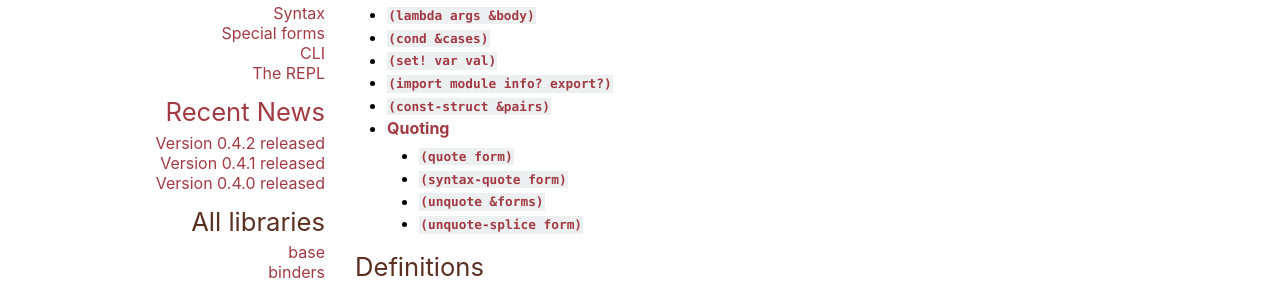
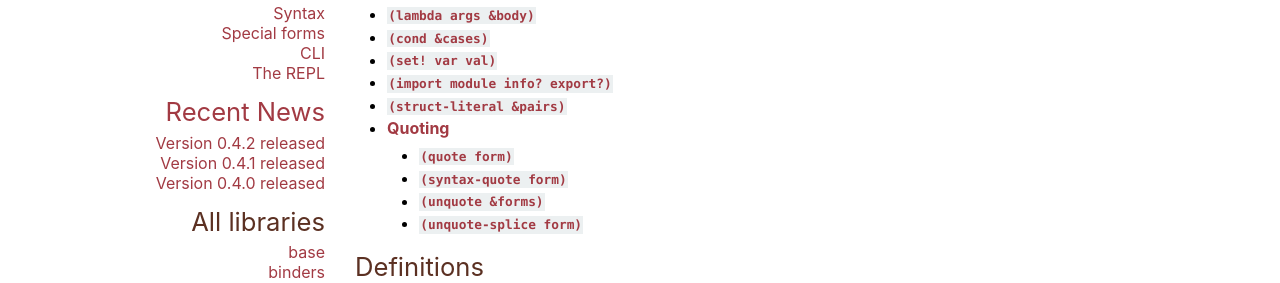
Before and after one commit to SquidDev/urn, a Jekyll site: the page built from reference/02-special-forms.md, in a window 1280 px wide and 900 px high. Shown: the part 299-582 px from the top of the window. Built offline with Jekyll 4.4.1, drawn with Linux system fonts in a browser that asks for light colours; our own code applies the rules of GitHub Pages for plain Markdown files; some of the changed text lies outside the part shown.

Commit message:
const-struct -> struct-literal

````diff
--- a/reference/02-special-forms.md
+++ b/reference/02-special-forms.md
@@ -136,8 +136,8 @@
 (import lua/os os)
 ```
 
-## `(const-struct &pairs)`
-`const-struct` is used to create a Lua table. It can either be called directly, or using the special `{}`
+## `(struct-literal &pairs)`
+`struct-literal` is used to create a Lua table. It can either be called directly, or using the special `{}`
 syntax. `PAIRS` defines a collection of keys and values: the odd numbered elements defining the keys, and the even ones
 the values. If there are not an even number of arguments, then compilation will fail.
 
````
